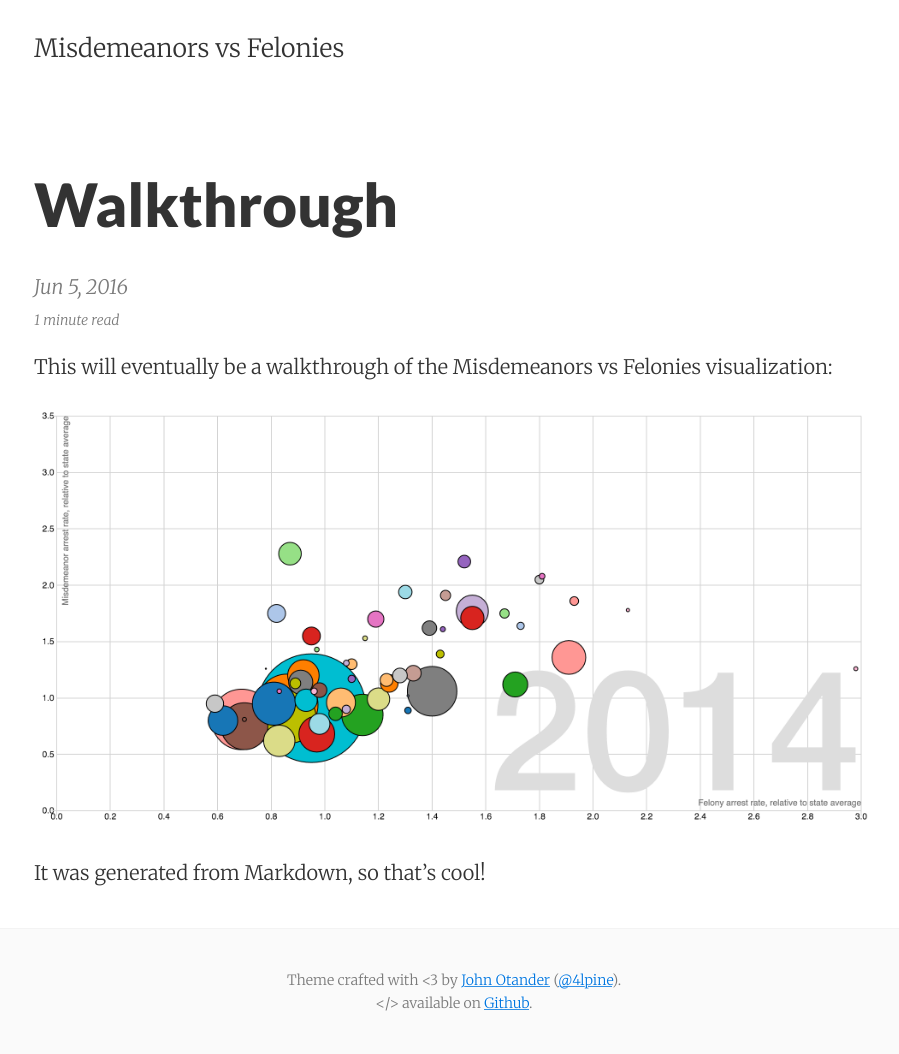
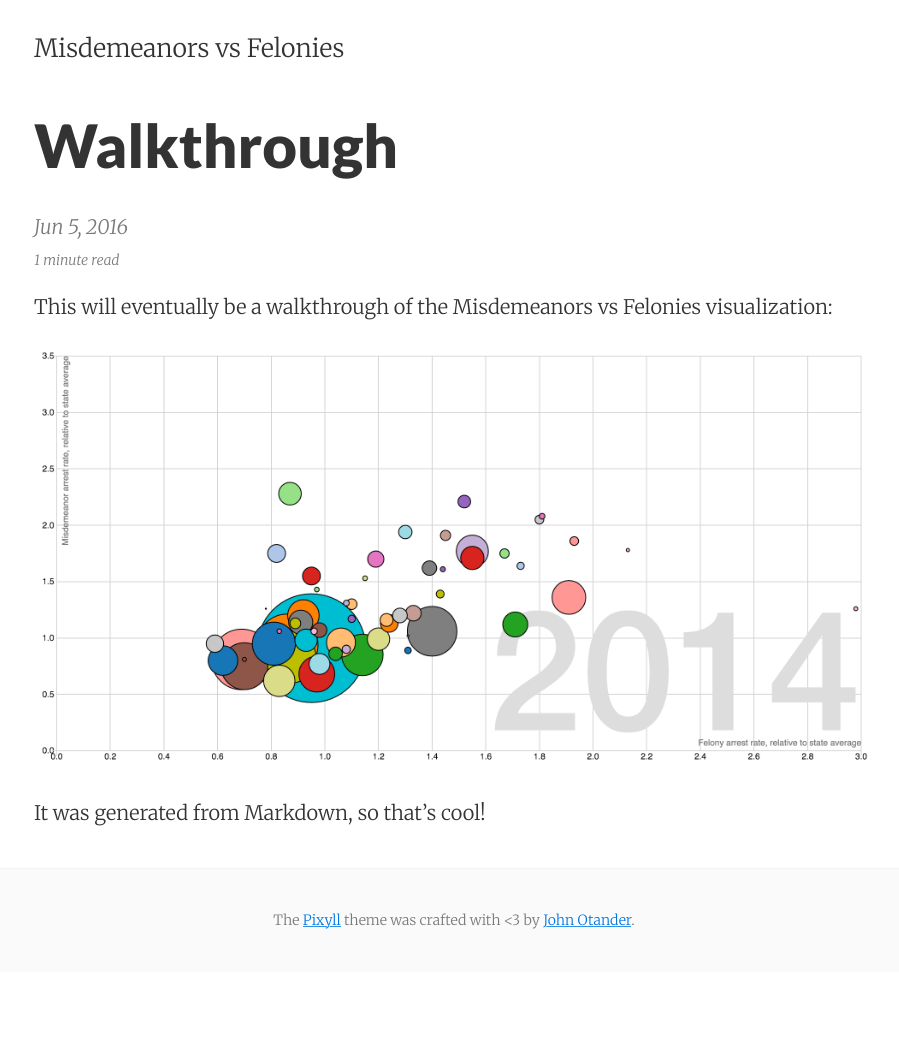
Before and after one commit to openjustice/mvsf, a Jekyll site: the page built from _posts/2016-06-05-walkthrough.md, in a window 1280 px wide. Shown: the whole page, without its empty margins (186-1085 px from the left). Built offline with Jekyll 4.4.1, drawn with Linux system fonts in a browser that asks for light colours; after the commit the page ends 972 px from its top, so only the background shows below that.

Commit message:
Tweak walkthrough header and footer

```diff
--- a/_includes/footer.html
+++ b/_includes/footer.html
@@ -1,8 +1,7 @@
 <footer class="center">
   <div class="measure">
     <small>
-      Theme crafted with &lt;3 by <a href="http://johnotander.com">John Otander</a> (<a href="https://twitter.com/4lpine">@4lpine</a>).<br>
-      &lt;/&gt; available on <a href="https://github.com/johnotander/pixyll">Github</a>.
+      The <a href="http://pixyll.com">Pixyll</a> theme was crafted with &lt;3 by <a href="http://johnotander.com">John Otander</a>.
     </small>
   </div>
 </footer>
--- a/css/pixyll.scss
+++ b/css/pixyll.scss
@@ -33,3 +33,7 @@
 @import 'gists';
 @import 'measure';
 @import 'pagination';
+
+h1 {
+  margin-top: 0;
+}
```
